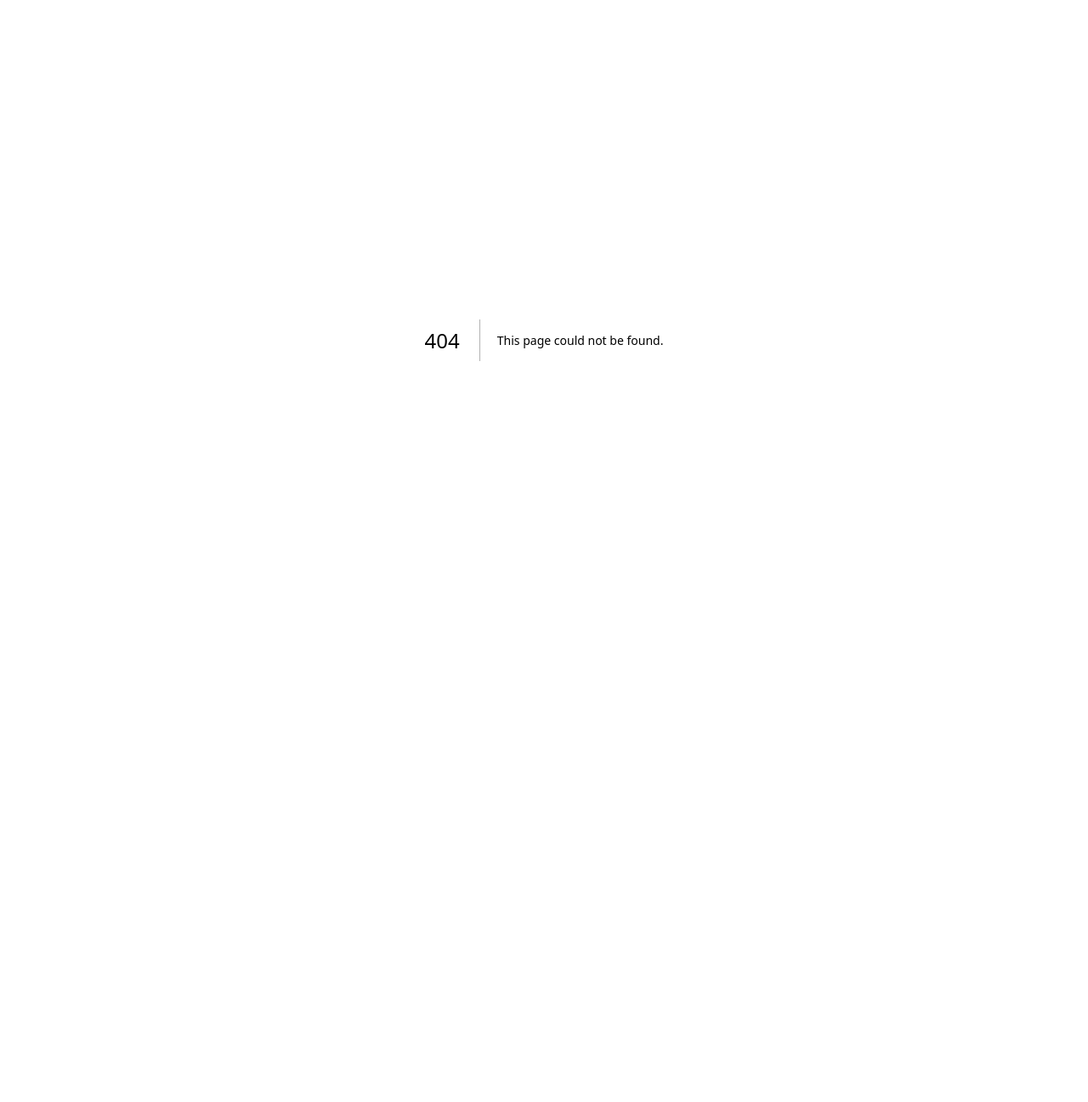
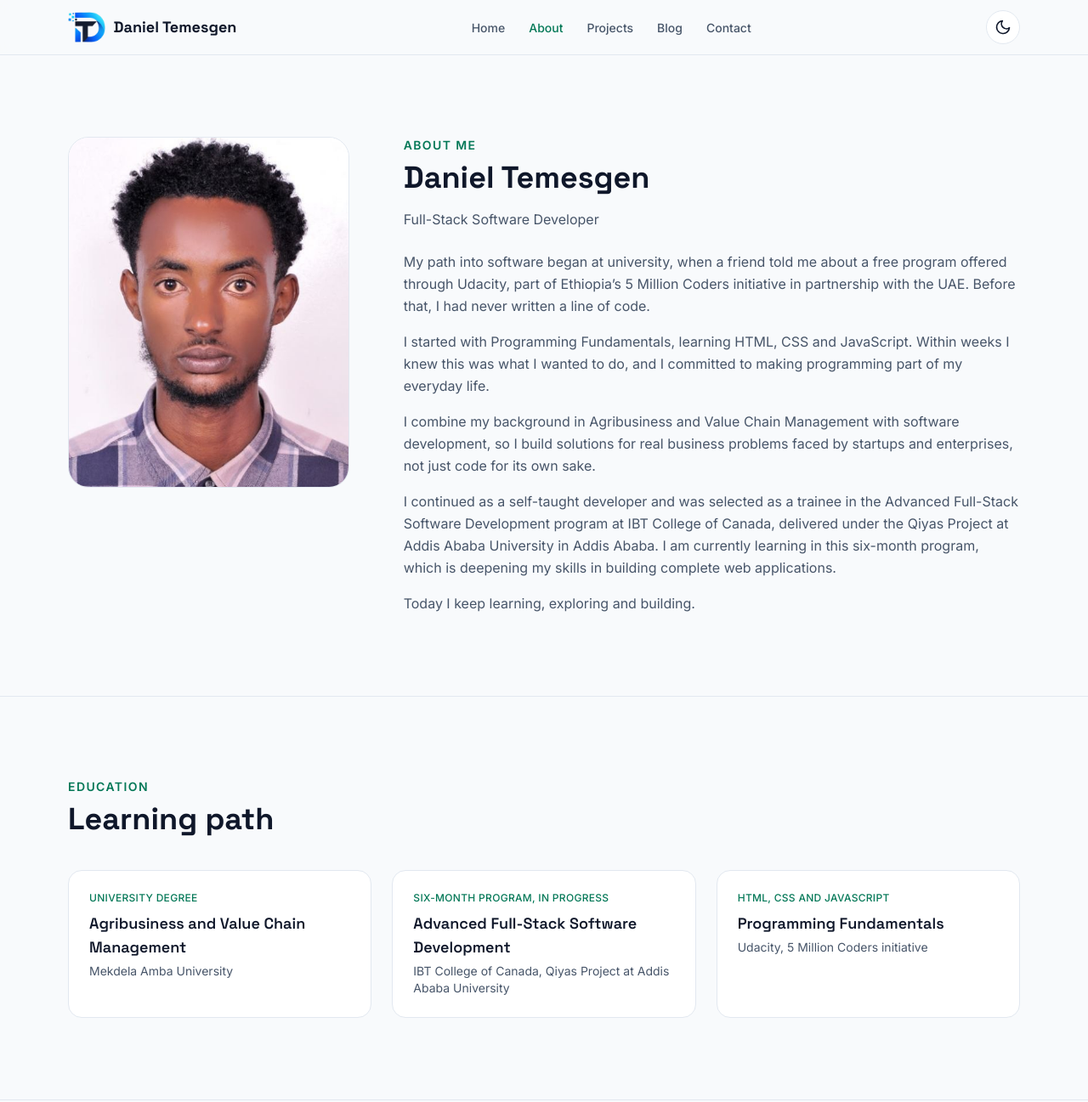
Before and after one commit to dani3430/daniel-portfolio-revised, a Next.js app in the folder web/: page /about in a window 1280 px wide. Before the commit this address had no page. Shown: the top 1297 px of the page at 85% size. Before the commit the page ends 800 px from the top, so only its background shows below. Built offline with nearby package versions, Linux system fonts and the light colour scheme.

Commit message:
feat: migrate About page to Next.js

```diff
--- /dev/null
+++ b/web/src/app/(public)/about/page.js
@@ -0,0 +1,191 @@
+import SectionHeading from '@/components/SectionHeading'
+import Skills from '@/components/Skills'
+import ContactCta from '@/components/ContactCta'
+import Reveal from '@/components/Reveal'
+
+export const metadata = {
+  title: 'About | Daniel Temesgen',
+  description:
+    'The story of Daniel Temesgen: a self-taught full-stack developer who combines an Agribusiness and Value Chain background with modern web development.',
+}
+
+// Temporary content: this will come from the admin dashboard later
+const journey = [
+  'My path into software began at university, when a friend told me about a free program offered through Udacity, part of Ethiopia\u2019s 5 Million Coders initiative in partnership with the UAE. Before that, I had never written a line of code.',
+  'I started with Programming Fundamentals, learning HTML, CSS and JavaScript. Within weeks I knew this was what I wanted to do, and I committed to making programming part of my everyday life.',
+  'I combine my background in Agribusiness and Value Chain Management with software development, so I build solutions for real business problems faced by startups and enterprises, not just code for its own sake.',
+  'I continued as a self-taught developer and was selected as a trainee in the Advanced Full-Stack Software Development program at IBT College of Canada, delivered under the Qiyas Project at Addis Ababa University in Addis Ababa. I am currently learning in this six-month program, which is deepening my skills in building complete web applications.',
+  'Today I keep learning, exploring and building.',
+]
+
+const education = [
+  {
+    title: 'Agribusiness and Value Chain Management',
+    place: 'Mekdela Amba University',
+    note: 'University degree',
+  },
+  {
+    title: 'Advanced Full-Stack Software Development',
+    place: 'IBT College of Canada, Qiyas Project at Addis Ababa University',
+    note: 'Six-month program, in progress',
+  },
+  {
+    title: 'Programming Fundamentals',
+    place: 'Udacity, 5 Million Coders initiative',
+    note: 'HTML, CSS and JavaScript',
+  },
+]
+
+const timeline = [
+  { title: 'Discovered coding', text: 'Introduced to a free Udacity program through the 5 Million Coders initiative.' },
+  { title: 'Fell in love with programming', text: 'Learned HTML, CSS and JavaScript and decided to make programming my daily work.' },
+  { title: 'Self-taught developer', text: 'Kept building, combining software with my Agribusiness and Value Chain background.' },
+  { title: 'IBT College of Canada', text: 'Selected as a trainee in the Advanced Full-Stack Software Development program.' },
+  { title: 'Today', text: 'Learning, exploring, coding and building.' },
+]
+
+const goals = ['AgriTech', 'SaaS products', 'Freelance projects', 'Personal projects']
+
+const principles = [
+  {
+    title: 'Complete CRUD thinking',
+    text: 'Every feature should let people create, read, update and delete their own data, so content is never locked inside the code.',
+  },
+  {
+    title: 'Real architecture',
+    text: 'I organize code with a clean structure and clear separation of concerns, so applications stay reliable as they grow.',
+  },
+  {
+    title: 'Modern software',
+    text: 'I use current, well-supported tools and best practices, and I keep learning as the industry moves forward.',
+  },
+]
+
+export default function AboutPage() {
+  return (
+    <>
+      {/* Introduction and journey */}
+      <section aria-labelledby="about-title">
+        <div className="mx-auto grid max-w-6xl gap-10 px-4 py-16 md:py-24 lg:grid-cols-3 lg:gap-16">
+          <div className="mx-auto w-48 sm:w-56 lg:mx-0 lg:w-full">
+            <div className="aspect-[4/5] overflow-hidden rounded-3xl border border-line bg-surface">
+              <img
+                src="/profile.png"
+                alt="Portrait of Daniel Temesgen"
+                width="600"
+                height="600"
+                className="h-full w-full object-cover object-top"
+              />
+            </div>
+          </div>
+
+          <div className="lg:col-span-2">
+            <SectionHeading
+              id="about-title"
+              eyebrow="About me"
+              title="Daniel Temesgen"
+              description="Full-Stack Software Developer"
+            />
+            <div className="mt-6 space-y-4 text-base leading-relaxed text-muted">
+              {journey.map((text) => (
+                <p key={text}>{text}</p>
+              ))}
+            </div>
+          </div>
+        </div>
+      </section>
+
+      {/* Education */}
+      <Reveal>
+        <section aria-labelledby="education-heading" className="border-t border-line">
+          <div className="mx-auto max-w-6xl px-4 py-16 md:py-24">
+            <SectionHeading id="education-heading" eyebrow="Education" title="Learning path" />
+            <div className="mt-10 grid gap-6 md:grid-cols-3">
+              {education.map((item) => (
+                <article
+                  key={item.title}
+                  className="rounded-2xl border border-line bg-surface p-6 transition-colors hover:border-brand"
+                >
+                  <p className="text-xs font-medium uppercase tracking-wide text-brand">
+                    {item.note}
+                  </p>
+                  <h3 className="mt-2 font-display text-lg font-semibold text-fg">{item.title}</h3>
+                  <p className="mt-1 text-sm text-muted">{item.place}</p>
+                </article>
+              ))}
+            </div>
+          </div>
+        </section>
+      </Reveal>
+
+      {/* Timeline */}
+      <Reveal>
+        <section aria-labelledby="timeline-heading" className="border-t border-line">
+          <div className="mx-auto max-w-6xl px-4 py-16 md:py-24">
+            <SectionHeading id="timeline-heading" eyebrow="Journey" title="How I got here" />
+            <ol className="mt-10 max-w-2xl border-l border-line">
+              {timeline.map((step) => (
+                <li key={step.title} className="relative pb-8 pl-8 last:pb-0">
+                  <span
+                    className="absolute -left-1.5 top-1.5 h-3 w-3 rounded-full border-2 border-bg bg-brand"
+                    aria-hidden="true"
+                  />
+                  <h3 className="font-display text-lg font-semibold text-fg">{step.title}</h3>
+                  <p className="mt-1 text-sm leading-relaxed text-muted">{step.text}</p>
+                </li>
+              ))}
+            </ol>
+          </div>
+        </section>
+      </Reveal>
+
+      {/* Goals */}
+      <Reveal>
+        <section aria-labelledby="goals-heading" className="border-t border-line">
+          <div className="mx-auto max-w-6xl px-4 py-16 md:py-24">
+            <SectionHeading
+              id="goals-heading"
+              eyebrow="Goals"
+              title="What I am aiming for"
+              description="I want to build technology that solves real problems, and I am focused on four areas."
+            />
+            <ul className="mt-8 flex flex-wrap gap-3">
+              {goals.map((goal) => (
+                <li
+                  key={goal}
+                  className="rounded-full border border-line bg-surface px-5 py-2 text-sm font-semibold text-fg"
+                >
+                  {goal}
+                </li>
+              ))}
+            </ul>
+          </div>
+        </section>
+      </Reveal>
+
+      {/* Philosophy */}
+      <Reveal>
+        <section aria-labelledby="philosophy-heading" className="border-t border-line">
+          <div className="mx-auto max-w-6xl px-4 py-16 md:py-24">
+            <SectionHeading id="philosophy-heading" eyebrow="Philosophy" title="How I build" />
+            <div className="mt-10 grid gap-6 md:grid-cols-3">
+              {principles.map((p) => (
+                <article key={p.title} className="rounded-2xl border border-line bg-surface p-6">
+                  <h3 className="font-display text-lg font-semibold text-fg">{p.title}</h3>
+                  <p className="mt-2 text-sm leading-relaxed text-muted">{p.text}</p>
+                </article>
+              ))}
+            </div>
+          </div>
+        </section>
+      </Reveal>
+
+      <Reveal>
+        <Skills />
+      </Reveal>
+      <Reveal>
+        <ContactCta />
+      </Reveal>
+    </>
+  )
+}
```
